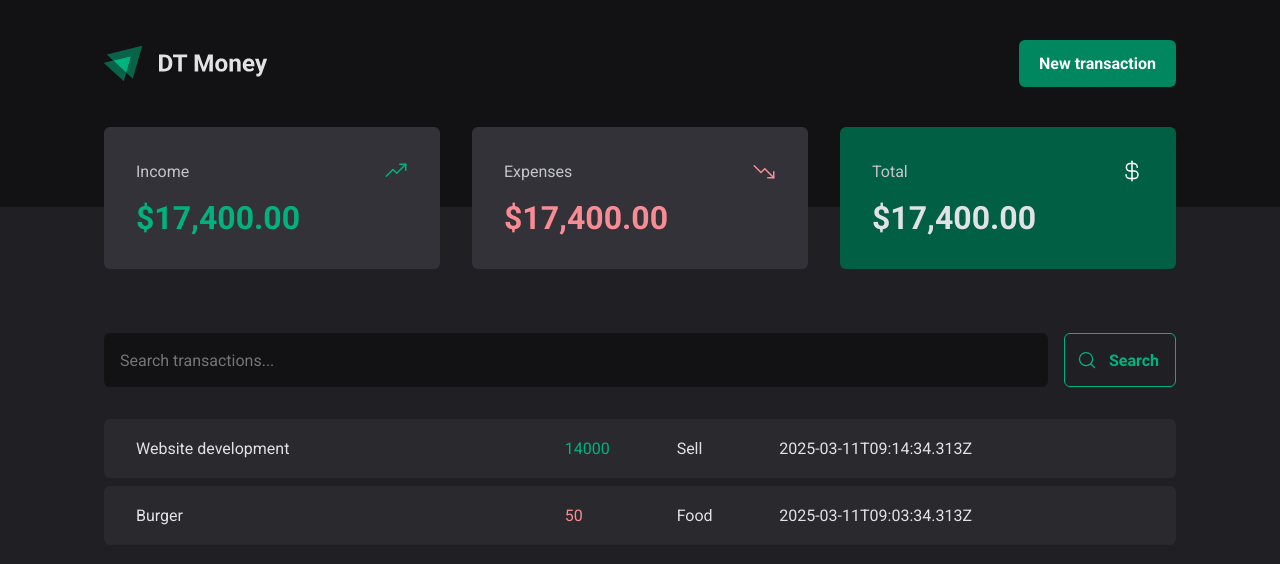
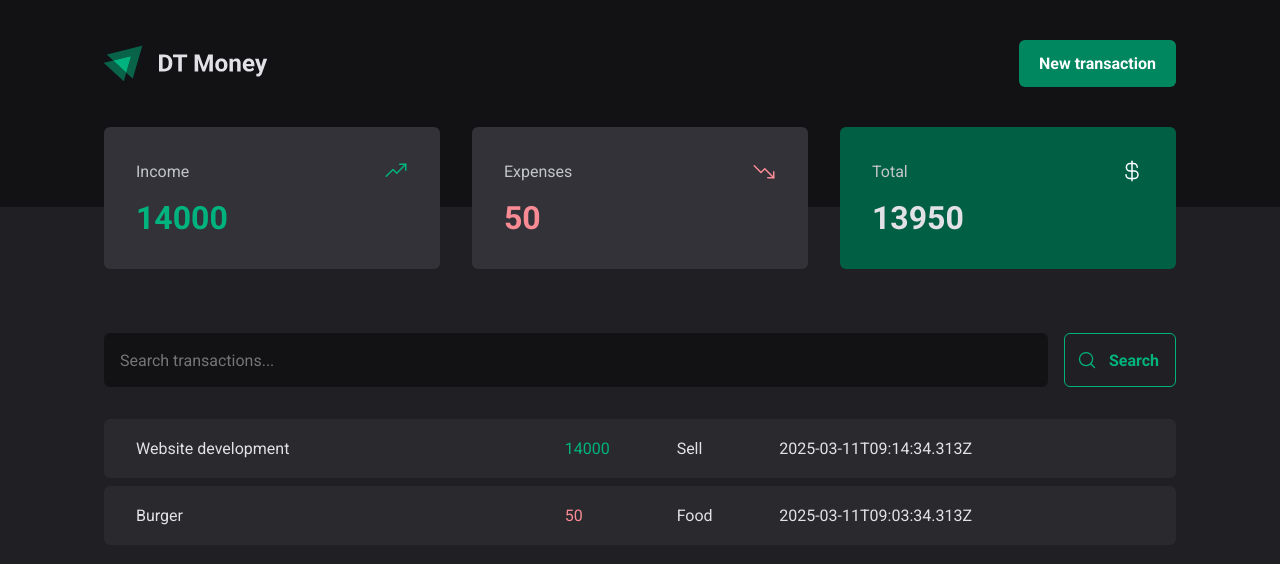
Before and after one commit to renandf/rocketseat-dt-money, a React (Vite) app: page / in a window 1280 px wide. Shown: the top 564 px of the page. Built offline with nearby package versions, Linux system fonts and the light colour scheme; data requests are answered from the project's data file.

Commit message:
feat: Add context for transactions; Add dynamic (unstyled) values to Summary

```diff
--- a/src/App.tsx
+++ b/src/App.tsx
@@ -1,4 +1,5 @@
 import { ThemeProvider } from 'styled-components'
+import { TransactionsProvider } from './contexts/TransactionsContext'
 import { Transactions } from './pages/Transactions'
 import { GlobalStyle } from './styles/global'
 import { defaultTheme } from './styles/themes/default'
@@ -9,7 +10,9 @@
     <ThemeProvider theme={defaultTheme}>
       <GlobalStyle />
 
-       <Transactions />
+      <TransactionsProvider>
+        <Transactions />
+      </TransactionsProvider>
     </ThemeProvider>
   )
 }
--- a/src/components/Summary/index.tsx
+++ b/src/components/Summary/index.tsx
@@ -1,7 +1,29 @@
 import { CurrencyDollar, TrendDown, TrendUp } from 'phosphor-react'
+import { useContext } from 'react'
+import { TransactionsContext } from '../../contexts/TransactionsContext'
 import { SummaryCard, SummaryContainer } from './styled'
 
 export function Summary() {
+  const { transactions } = useContext(TransactionsContext)
+
+  const summary = transactions.reduce(
+    (acc, transaction) => {
+      if (transaction.type === 'income') {
+        acc.income += transaction.value
+        acc.total += transaction.value
+      } else {
+        acc.expenses += transaction.value
+        acc.total -= transaction.value
+      }
+
+      return acc
+    },
+    {
+      income: 0,
+      expenses: 0,
+      total: 0
+    })
+
   return (
     <SummaryContainer>
       <SummaryCard variant='income'>
@@ -10,7 +32,7 @@
           <TrendUp size={24} />
         </header>
 
-        <strong>$17,400.00</strong>
+        <strong>{summary.income}</strong>
       </SummaryCard>
 
       <SummaryCard variant='expense'>
@@ -19,7 +41,7 @@
           <TrendDown size={24} />
         </header>
 
-        <strong>$17,400.00</strong>
+        <strong>{summary.expenses}</strong>
       </SummaryCard>
 
       <SummaryCard variant='total'>
@@ -28,7 +50,7 @@
           <CurrencyDollar size={24} />
         </header>
 
-        <strong>$17,400.00</strong>
+        <strong>{summary.total}</strong>
       </SummaryCard>
     </SummaryContainer>
   )
--- /dev/null
+++ b/src/contexts/TransactionsContext.tsx
@@ -0,0 +1,41 @@
+import { createContext, ReactNode, useEffect, useState } from 'react';
+
+interface Transaction {
+  id: number;
+  description: string;
+  type: 'income' | 'expense';
+  value: number;
+  category: string;
+  createdAt: string;
+}
+
+interface TransactionsContextType {
+  transactions: Transaction[];
+}
+
+interface TransactionsProviderProps {
+  children: ReactNode;
+}
+
+export const TransactionsContext = createContext({} as TransactionsContextType)
+
+export function TransactionsProvider({ children }: TransactionsProviderProps) {
+  const [transactions, setTransactions] = useState<Transaction[]>([])
+
+    async function loadTransactions() {
+      const response  = await fetch('http://localhost:3000/transactions')
+      const data = await response.json()
+
+      setTransactions(data)
+    }
+
+    useEffect(() => {
+      loadTransactions()
+    }, [])
+
+  return (
+    <TransactionsContext.Provider value={{transactions}}>
+      {children}
+    </TransactionsContext.Provider>
+  )
+}
--- a/src/pages/Transactions/index.tsx
+++ b/src/pages/Transactions/index.tsx
@@ -1,32 +1,12 @@
-import { useEffect, useState } from 'react'
+import { useContext } from 'react'
 import { Header } from '../../components/Header'
 import { SearchForm } from '../../components/SearchForm'
 import { Summary } from '../../components/Summary'
+import { TransactionsContext } from '../../contexts/TransactionsContext'
 import { Price, TransactionsContainer, TransactionsTable } from './styles'
 
-interface Transaction {
-  id: number;
-  description: string;
-  type: 'income' | 'expense';
-  value: number;
-  category: string;
-  createdAt: string;
-}
-
 export function Transactions() {
-  const [transactions, setTransactions] = useState<Transaction[]>([])
-
-  async function loadTransactions() {
-    const response  = await fetch('http://localhost:3000/transactions')
-    const data = await response.json()
-
-    setTransactions(data)
-  }
-
-  useEffect(() => {
-    loadTransactions()
-  }, [])
-
+  const { transactions } = useContext(TransactionsContext)
   return (
     <div>
       <Header />
```
